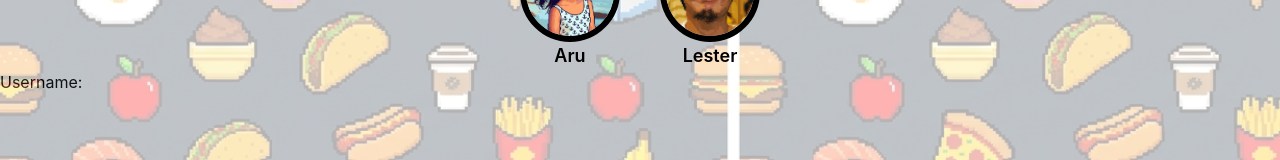
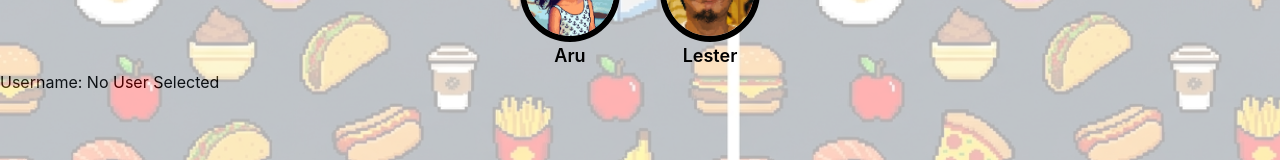
Before and after one commit to chubibobibo/meals, a React (Vite) app in the folder client/: page / in a window 1280 px wide. Shown: the part 318-478 px from the top of the page. Built offline with nearby package versions, Linux system fonts and the light colour scheme.

Commit message:
fix localstorage of userData

```diff
--- a/client/src/components/Avatar.tsx
+++ b/client/src/components/Avatar.tsx
@@ -5,7 +5,7 @@ import type { SetStateAction, Dispatch } from "react";
 interface AvatarComponentType {
   avatarName: string;
   imgLink: string;
-  user: { username: string };
+  user: { username: string | null };
   setUser: Dispatch<SetStateAction<user>>;
 }
 function AvatarComponent({
@@ -22,16 +22,10 @@ function AvatarComponent({
       ...prev,
       username: avatarName,
     }));
-    // localStorage.setItem("username", user.username);
   };
-  // const handleClick = () => {
-  //   setUser({
-  //     username: avatarName,
-  //   });
-  //   localStorage.setItem("username", user.username);
-  // };
+  // localStorage.setItem("username", user.username);
 
-  // console.log(user);
+  console.log(localStorage.getItem("username"));
   return (
     <section className='flex flex-col items-center cursor-pointer'>
       <img
--- a/client/src/pages/LandingPage.tsx
+++ b/client/src/pages/LandingPage.tsx
@@ -2,14 +2,19 @@ import AvatarComponent from "../components/Avatar";
 import { useState } from "react";
 
 function LandingPage() {
-  const [userData, setUserData] = useState({ username: "" });
+  // fetch localStorage content to be used as default for the userData state. This way we will have the userData state persist even after refreshes.
+  const currentUsername = localStorage.getItem("username");
+  const [userData, setUserData] = useState({
+    username: currentUsername || null,
+  });
+  localStorage.setItem(
+    "username",
+    userData.username ? userData.username : "No User Selected",
+  );
+  //stores state in local storage
+  // console.log(currentUsername);
+  console.log(userData);
 
-  // const handleClick = () => {
-  //   // console.log(currentUsername);
-  // };
-  localStorage.setItem("username", userData.username);
-  const currentUsername = localStorage.getItem("username");
-  console.log(currentUsername);
   return (
     <>
       <main className='w-screen h-screen'>
@@ -44,7 +49,7 @@ function LandingPage() {
 
           {/* avatar login links */}
         </section>
-        <p>Username: {userData.username}</p>
+        <p>Username: {currentUsername}</p>
       </main>
     </>
   );
```
